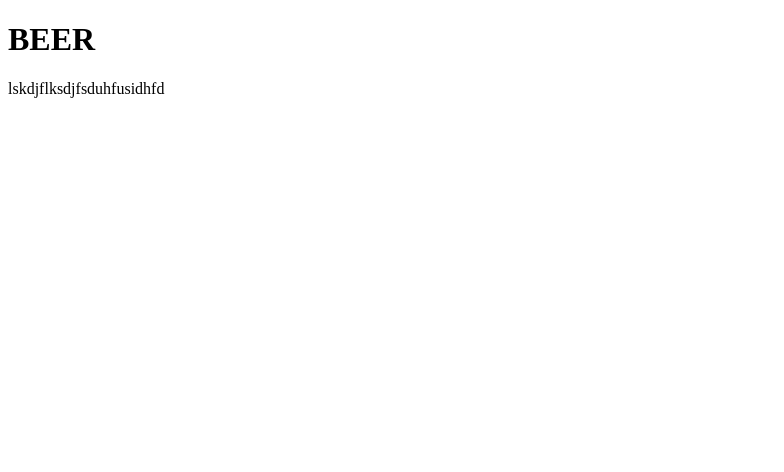
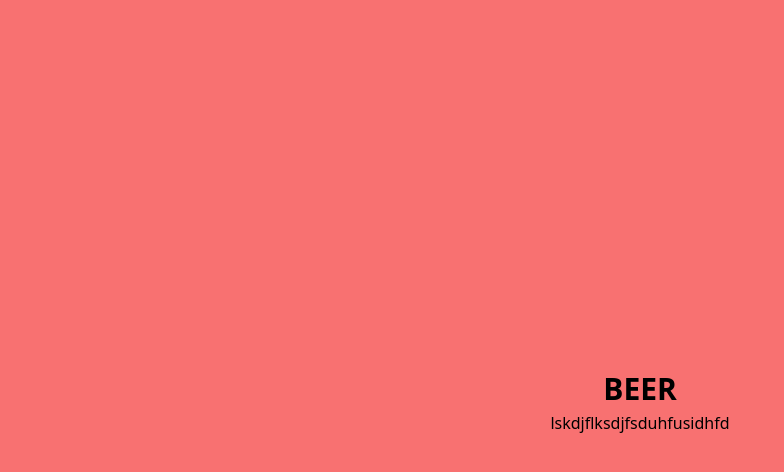
Before and after one commit to Ostap00034/rzd, a React (Vite) app: page / in a window 1280 px wide. Shown: the top 472 px of the page, without its empty margins (0-784 px from the left). Built offline with nearby package versions, Linux system fonts and the light colour scheme.

Commit message:
added tailwindcss

```diff
--- a/package.json
+++ b/package.json
@@ -31,14 +31,17 @@
     "@types/react": "^18.2.20",
     "@types/react-dom": "^18.2.7",
     "@vitejs/plugin-react": "^4.0.4",
+    "autoprefixer": "^10.4.16",
     "electron": "^25.6.0",
     "electron-builder": "^24.6.3",
     "electron-vite": "^1.0.27",
     "eslint": "^8.47.0",
     "eslint-plugin-react": "^7.33.2",
+    "postcss": "^8.4.30",
     "prettier": "^3.0.2",
     "react": "^18.2.0",
     "react-dom": "^18.2.0",
+    "tailwindcss": "^3.3.3",
     "typescript": "^5.1.6",
     "vite": "^4.4.9"
   }
--- /dev/null
+++ b/postcss.config.js
@@ -0,0 +1,6 @@
+module.exports = {
+  plugins: {
+    tailwindcss: {},
+    autoprefixer: {},
+  },
+}
--- a/src/renderer/src/App.tsx
+++ b/src/renderer/src/App.tsx
@@ -1,7 +1,7 @@
 function App(): JSX.Element {
   return (
-    <div className="container">
-      <h1>BEER</h1>
+    <div className="flex bg-red-400 w-full h-screen justify-center items-center flex-col">
+      <h1 className="text-[30px] font-bold">BEER</h1>
       lskdjflksdjfsduhfusidhfd
     </div>
   )
--- a/src/renderer/src/index.css
+++ b/src/renderer/src/index.css
@@ -0,0 +1,3 @@
+@tailwind base;
+@tailwind components;
+@tailwind utilities;
--- a/src/renderer/src/main.tsx
+++ b/src/renderer/src/main.tsx
@@ -1,6 +1,7 @@
 import React from 'react'
 import ReactDOM from 'react-dom/client'
 import App from './App'
+import './index.css'
 
 ReactDOM.createRoot(document.getElementById('root') as HTMLElement).render(
   <React.StrictMode>
--- /dev/null
+++ b/tailwind.config.js
@@ -0,0 +1,8 @@
+/** @type {import('tailwindcss').Config} */
+export default {
+  content: ['./index.html', './src/**/*.{js,ts,jsx,tsx}'],
+  theme: {
+    extend: {}
+  },
+  plugins: []
+}
```
Also changed, not shown: 2 other files (tests, documents, lock files or other folders).
